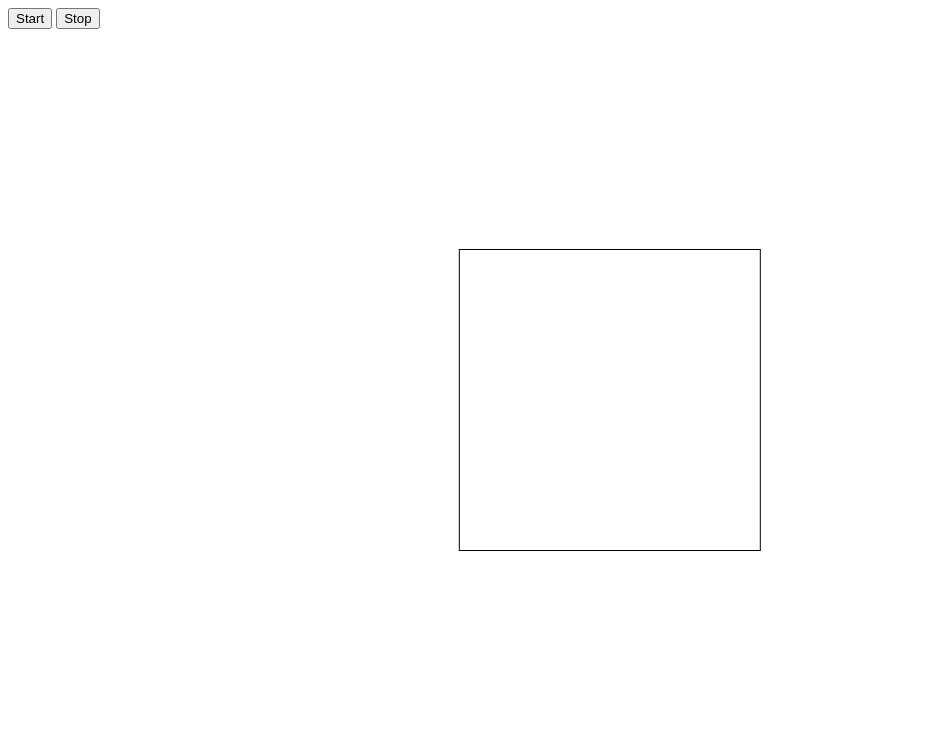
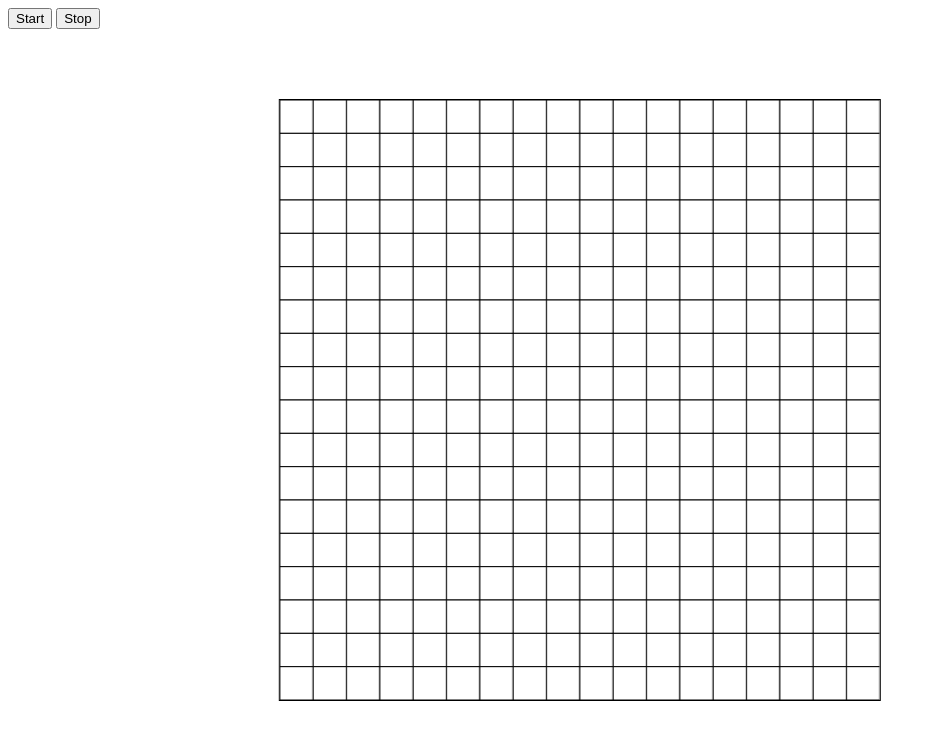
Before and after one commit to majdeddine/Conway-s-Game-of-Life, a website: page index.html in a window 1280 px wide. Shown: the whole page, without its empty margins (0-936 px from the left). Drawn offline with nearby package versions, Linux system fonts and the light colour scheme.

Commit message:
add game controller

```diff
--- a/index.html
+++ b/index.html
@@ -9,9 +9,11 @@
   <button type="submit" id="start">Start</button>
   <button type="submit" id="stop">Stop</button>
 
-  <canvas id="canvas" height="300" width="300"  ></canvas>
+  <canvas id="canvas" height="600" width="600"  ></canvas>
 
+  <script src="https://ajax.googleapis.com/ajax/libs/jquery/3.2.1/jquery.min.js"></script>
   <script src="./lib/Game.js"></script>
   <script src="./lib/Grid.js"></script>
+  <script src="./lib/index.js"></script>
   </body>
 </html>
--- a/lib/Game.js
+++ b/lib/Game.js
@@ -44,8 +44,8 @@ Game.prototype.nextGenration = function(){
   for (var x = 0 ; x<this._grid[y].length;x++){
     arr.push(rules(this.currentCell(x,y), this.countAliveNeighbours(x,y)))
   }}
-
- while(arr.length) this._newGrid.push(arr.splice(0,this._grid.length));
+  this._newGrid = [];
+  while(arr.length) this._newGrid.push(arr.splice(0,this._grid.length));
   return this._newGrid;
 
 }
--- /dev/null
+++ b/lib/index.js
@@ -0,0 +1,56 @@
+$(document).ready(function(){
+  var grid = new Grid(18,18);
+  var game = new Game(grid.grid)
+  var canvas = document.getElementById('canvas');
+  var context = canvas.getContext("2d");
+  var columns = grid.columns;
+  var cells = game.grid();
+  var rows = grid.rows;
+  var tileSize = canvas.height/rows;
+
+
+  function draw(x,y){
+    var tile=cells[y][x];
+    if(tile ===1){context.fillStyle="blue";}
+    else{context.fillStyle="white";}
+    context.fillRect(x * tileSize , y * tileSize, tileSize , tileSize);
+    context.strokeRect(x * tileSize , y * tileSize, tileSize , tileSize);
+  }
+
+  function drawAll(){
+
+  for (var x=0;x<rows;x++){
+    for(var y=0;y<columns;y++){
+     draw(x,y);  }
+      }
+  }
+
+  drawAll();
+
+  function updateCells(){
+  context.clearRect(0,0,canvas.height, canvas.width);
+  cells = game.play(cells);
+  drawAll();
+  }
+
+
+  $("#start").on("click",function(){
+    interval = setInterval(updateCells,200);
+    $(this).hide();
+  })
+
+  $("#stop").on("click",function(){
+    clearInterval(interval);
+    $("#start").show();
+  })
+
+  $(canvas).on("click",function(){
+    var x = Math.floor(event.offsetX/tileSize);
+	  var y = Math.floor(event.offsetY/tileSize);
+    console.log(x)
+    cells[y][x]===1? cells[y][x]=0:cells[y][x]=1;
+    console.log(y,x);
+    draw(x,y)
+  })
+
+});
```
